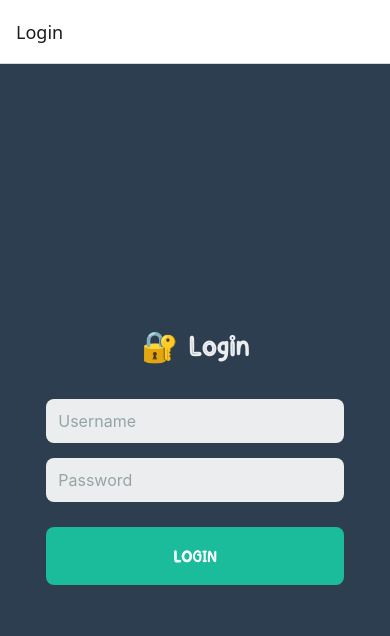
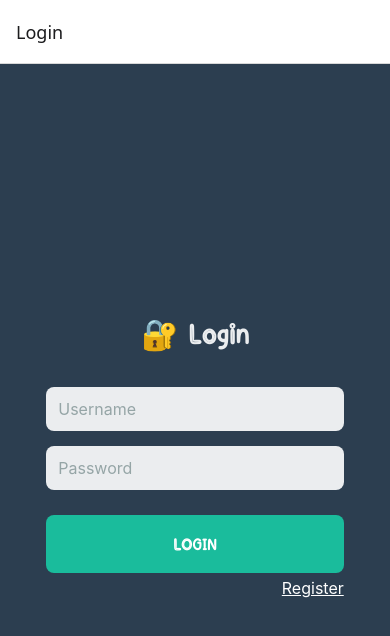
Before and after one commit to 6533801951/MoblieWebProject, a React Native app in the folder Expo/myapp/: screen /Login in a window 390 px wide. Shown: the top 636 px of the page. Built offline with nearby package versions, Linux system fonts and the light colour scheme.

Commit message:
Update LoginScreen.js

```diff
--- a/Expo/myapp/screens/LoginScreen.js
+++ b/Expo/myapp/screens/LoginScreen.js
@@ -7,6 +7,7 @@ export default function LoginScreen({ navigation }) {
   const [username, setUsername] = useState("");
   const [password, setPassword] = useState("");
   const [fontsLoaded, setFontsLoaded] = useState(false);
+  const [isLoggingIn, setIsLoggingIn] = useState(false);
 
   const loadFonts = async () => {
     await Font.loadAsync({
@@ -21,8 +22,13 @@ export default function LoginScreen({ navigation }) {
 
   const handleLogin = () => {
     if (username === "admin" && password === "1234") {
+      setIsLoggingIn(true);
       Alert.alert("เข้าสู่ระบบสำเร็จ 🎉", "ยินดีต้อนรับ Admin!");
-      navigation.navigate("Home");
+
+      setTimeout(() => {
+        setIsLoggingIn(false);
+        navigation.navigate("Home");
+      }, 2000);
     } else {
       Alert.alert("เกิดข้อผิดพลาด ❌", "ชื่อผู้ใช้หรือรหัสผ่านไม่ถูกต้อง");
     }
@@ -38,6 +44,7 @@ export default function LoginScreen({ navigation }) {
         placeholderTextColor="#95a5a6"
         value={username}
         onChangeText={setUsername}
+        editable={!isLoggingIn}
       />
 
       <TextInput
@@ -47,10 +54,15 @@ export default function LoginScreen({ navigation }) {
         secureTextEntry
         value={password}
         onChangeText={setPassword}
+        editable={!isLoggingIn}
       />
 
-      <TouchableOpacity style={styles.loginButton} onPress={handleLogin}>
-        <Text style={styles.loginText}>LOGIN</Text>
+      <TouchableOpacity style={styles.loginButton} onPress={handleLogin} disabled={isLoggingIn}>
+        <Text style={styles.loginText}>{isLoggingIn ? "กำลังเข้าสู่ระบบ..." : "LOGIN"}</Text>
+      </TouchableOpacity>
+
+      <TouchableOpacity onPress={() => navigation.navigate("Register")} style={styles.registerButton}>
+        <Text style={styles.registerText}>Register</Text>
       </TouchableOpacity>
     </View>
   );
@@ -97,4 +109,15 @@ const styles = StyleSheet.create({
     fontWeight: "bold",
     fontFamily: "MahpaDemo",
   },
+  registerButton: {
+    alignSelf: "flex-end",
+    marginTop: 5,
+    marginRight: "7.5%",
+  },
+  registerText: {
+    color: "#ffffff",
+    fontSize: 16,
+    textDecorationLine: "underline",
+    fontFamily: "System",
+  },
 });
```
